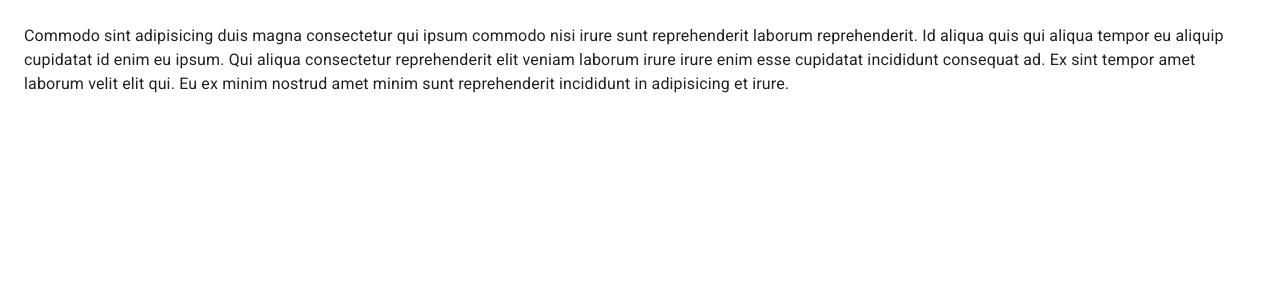
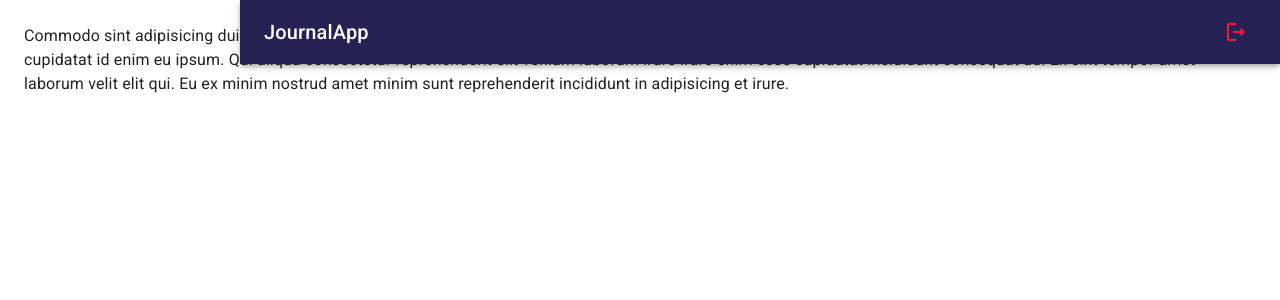
Before and after one commit to Lanzarot98/journal-app-react, a React (Vite) app: page / in a window 1280 px wide. Shown: the top 300 px of the page. Built offline with nearby package versions, Linux system fonts and the light colour scheme.

Commit message:
add: Navbar

```diff
--- /dev/null
+++ b/src/journal/components/NavBar.jsx
@@ -0,0 +1,33 @@
+import { AppBar, Grid, IconButton, Toolbar, Typography } from "@mui/material"
+import { LogoutOutlined, MenuOutlined } from "@mui/icons-material"
+
+
+export const NavBar = ({ drawerWidth = 240 }) => {
+  return (
+    <AppBar
+        position='fixed'
+        sx={{
+            width: { sm: `calc(100% - ${ drawerWidth }px)` },
+            ml: { sm: `${ drawerWidth }px` }
+        }}
+    >
+        <Toolbar>
+            <IconButton
+                color="inherit"
+                edge='start'
+                sx={{ mr: 2, display: { sm: 'none' } }}
+            >
+                <MenuOutlined />
+            </IconButton>
+
+            <Grid container direction='row' justifyContent='space-between' alignItems='center'>
+                <Typography variant='h6' noWrap component='div'>JournalApp</Typography>
+                <IconButton color='error'>
+                    <LogoutOutlined />
+                </IconButton>
+            </Grid>
+
+        </Toolbar>
+    </AppBar>
+  )
+}
--- /dev/null
+++ b/src/journal/components/index.js
@@ -0,0 +1,2 @@
+
+export * from './NavBar';
--- a/src/journal/layout/JournalLayout.jsx
+++ b/src/journal/layout/JournalLayout.jsx
@@ -1,11 +1,13 @@
 import { Box } from "@mui/system"
+import { NavBar } from "../components";
 
 const drawerWidth = 240;
 
 export const JournalLayout = ({ children }) => {
   return (
     <Box sx={{ display: 'flex' }}>
-      {/* Navbar drawerWidth */}
+
+      <NavBar drawerWidth={ drawerWidth }/>
 
       {/* Sidebar drawerWidth*/}
 
```
